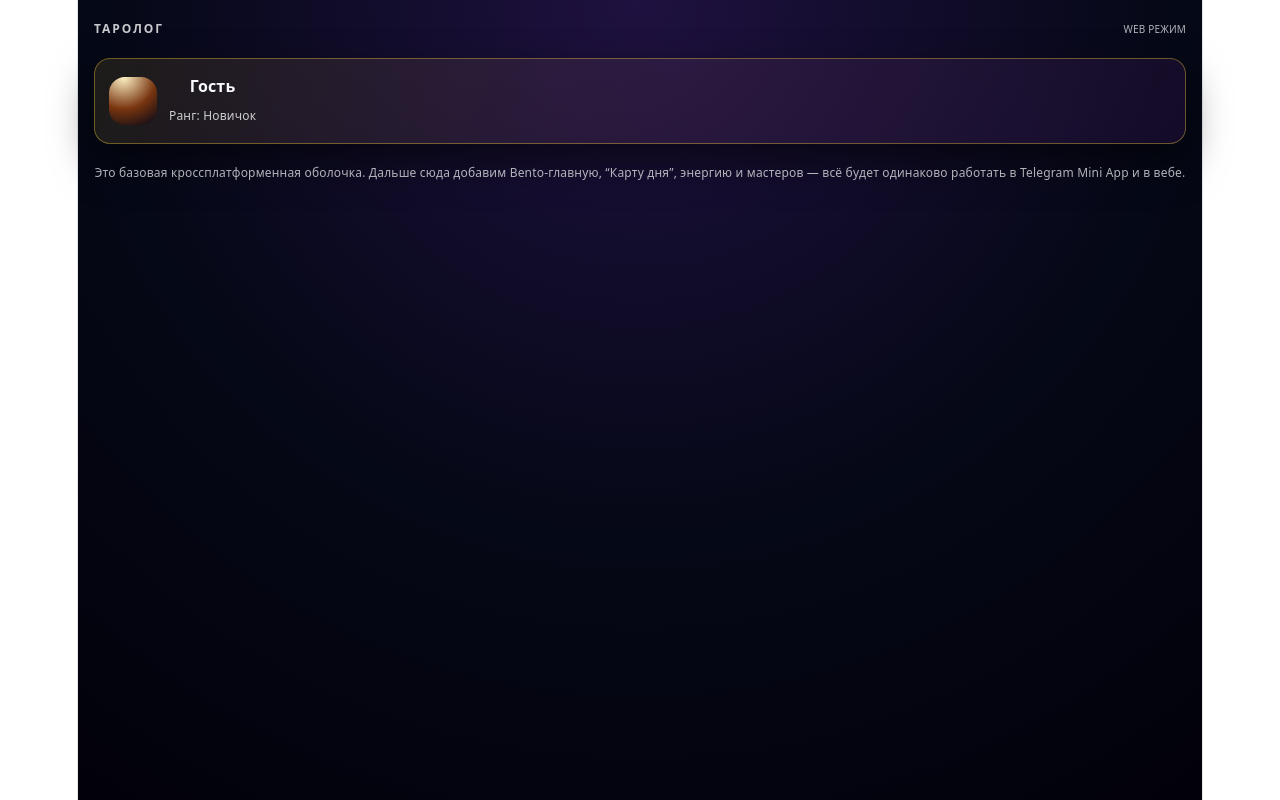
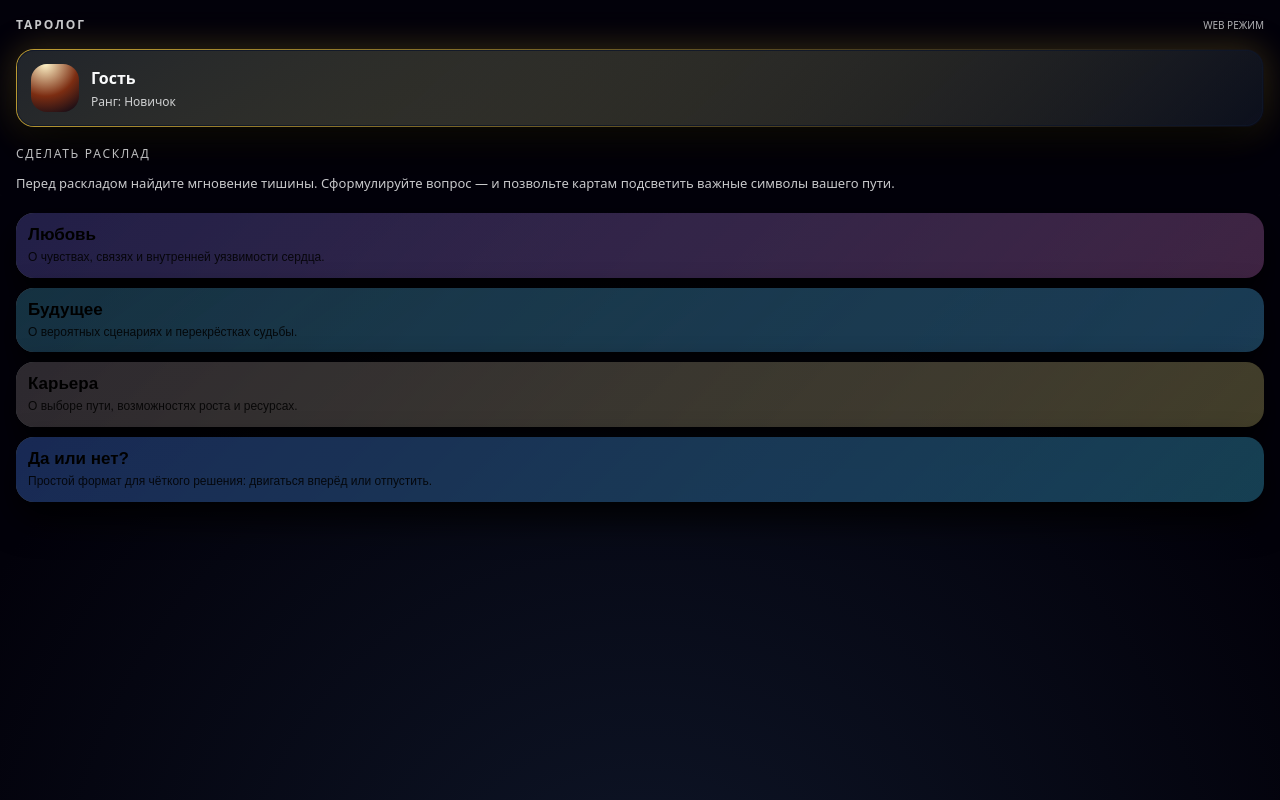
Before and after one commit to boroda4biz-sys/tar, a React (Vite) app: page / in a window 1280 px wide. Built offline with nearby package versions, Linux system fonts and the light colour scheme.

Commit message:
Add tarot-style home layout with spread options

```diff
--- a/src/App.tsx
+++ b/src/App.tsx
@@ -67,13 +67,39 @@ export default function App() {
         minHeight: '100vh',
         display: 'flex',
         flexDirection: 'column',
-        background: 'radial-gradient(circle at top, #1f1140 0, #050816 55%, #02010a 100%)',
+        background: '#060508',
         color: '#f9fafb',
-        padding: '16px',
+        padding: '16px 16px 20px',
         boxSizing: 'border-box',
         fontFamily: `system-ui, -apple-system, BlinkMacSystemFont, 'Segoe UI', sans-serif`,
+        position: 'relative',
+        overflow: 'hidden',
       }}
     >
+      {/* фоновые слои */}
+      <div
+        aria-hidden="true"
+        style={{
+          position: 'absolute',
+          inset: -80,
+          backgroundImage:
+            'radial-gradient(circle at 10% 20%, rgba(180,83,9,0.18) 0, transparent 55%), radial-gradient(circle at 80% 0, rgba(88,28,135,0.22) 0, transparent 55%)',
+          opacity: 0.9,
+        }}
+      />
+      <div
+        aria-hidden="true"
+        style={{
+          position: 'absolute',
+          inset: 0,
+          backgroundImage:
+            'radial-gradient(circle at 50% 120%, rgba(15,23,42,0.96), #02010a 65%)',
+          mixBlendMode: 'normal',
+          opacity: 1,
+        }}
+      />
+
+      <div style={{ position: 'relative', zIndex: 1, flex: 1, display: 'flex', flexDirection: 'column' }}>
         <header
           style={{
             display: 'flex',
@@ -110,11 +136,12 @@ export default function App() {
             alignItems: 'center',
             gap: 12,
             padding: 14,
-          borderRadius: 16,
+            borderRadius: 18,
             background:
-            'linear-gradient(135deg, rgba(212,175,55,0.12), rgba(88,28,135,0.18)) border-box',
-          border: '1px solid rgba(212,175,55,0.45)',
-          boxShadow: '0 18px 40px rgba(0,0,0,0.55)',
+              'linear-gradient(145deg, rgba(15,23,42,0.9), rgba(15,23,42,0.4)) padding-box, linear-gradient(135deg, rgba(212,175,55,0.9), rgba(55,65,81,0.15)) border-box',
+            border: '1px solid transparent',
+            boxShadow:
+              '0 22px 45px rgba(0,0,0,0.85), 0 0 35px rgba(212,175,55,0.3), inset 0 0 0 1px rgba(15,23,42,0.85)',
           }}
         >
           <div
@@ -122,7 +149,8 @@ export default function App() {
               width: 48,
               height: 48,
               borderRadius: 16,
-            background: 'radial-gradient(circle at 30% 0, #fef3c7 0, #78350f 55%, #020617 100%)',
+              background:
+                'radial-gradient(circle at 30% 0, #fef3c7 0, #7c2d12 55%, #020617 100%)',
               overflow: 'hidden',
               flexShrink: 0,
             }}
@@ -141,9 +169,85 @@ export default function App() {
           </div>
         </div>
 
-      <div style={{ marginTop: 16, fontSize: 12, opacity: 0.7 }}>
-        Это базовая кроссплатформенная оболочка. Дальше сюда добавим Bento‑главную, “Карту дня”,
-        энергию и мастеров — всё будет одинаково работать в Telegram Mini App и в вебе.
+        {/* блок раскладов */}
+        <div style={{ marginTop: 18, display: 'flex', flexDirection: 'column', gap: 12 }}>
+          <div style={{ fontSize: 12, letterSpacing: '0.14em', textTransform: 'uppercase', opacity: 0.75 }}>
+            Сделать расклад
+          </div>
+          <div style={{ fontSize: 13, opacity: 0.8, lineHeight: 1.45 }}>
+            Перед раскладом найдите мгновение тишины. Сформулируйте вопрос — и позвольте картам подсветить
+            важные символы вашего пути.
+          </div>
+
+          <div style={{ marginTop: 8, display: 'flex', flexDirection: 'column', gap: 10 }}>
+            {[
+              {
+                title: 'Любовь',
+                description: 'О чувствах, связях и внутренней уязвимости сердца.',
+                color: 'linear-gradient(135deg, #4c1d95, #ec4899)',
+              },
+              {
+                title: 'Будущее',
+                description: 'О вероятных сценариях и перекрёстках судьбы.',
+                color: 'linear-gradient(135deg, #0f766e, #38bdf8)',
+              },
+              {
+                title: 'Карьера',
+                description: 'О выборе пути, возможностях роста и ресурсах.',
+                color: 'linear-gradient(135deg, #854d0e, #facc15)',
+              },
+              {
+                title: 'Да или нет?',
+                description: 'Простой формат для чёткого решения: двигаться вперёд или отпустить.',
+                color: 'linear-gradient(135deg, #1d4ed8, #22d3ee)',
+              },
+            ].map((item) => (
+              <button
+                key={item.title}
+                style={{
+                  border: 'none',
+                  padding: 12,
+                  borderRadius: 18,
+                  textAlign: 'left',
+                  cursor: 'pointer',
+                  background:
+                    'linear-gradient(145deg, rgba(15,23,42,0.98), rgba(15,23,42,0.85)) padding-box, ' +
+                    'linear-gradient(135deg, rgba(148,163,184,0.7), rgba(15,23,42,0.2)) border-box',
+                  borderImageSlice: 1,
+                  borderImageSource:
+                    'linear-gradient(135deg, rgba(148,163,184,0.95), rgba(15,23,42,0.3))',
+                  boxShadow: '0 16px 35px rgba(0,0,0,0.95)',
+                  position: 'relative',
+                  overflow: 'hidden',
+                }}
+              >
+                <div
+                  style={{
+                    position: 'absolute',
+                    inset: 0,
+                    background: item.color,
+                    opacity: 0.22,
+                    mixBlendMode: 'screen',
+                  }}
+                />
+                <div
+                  style={{
+                    position: 'relative',
+                    zIndex: 1,
+                    display: 'flex',
+                    flexDirection: 'column',
+                    gap: 4,
+                  }}
+                >
+                  <div style={{ fontSize: 17, fontWeight: 600 }}>{item.title}</div>
+                  <div style={{ fontSize: 12, opacity: 0.85, lineHeight: 1.4 }}>
+                    {item.description}
+                  </div>
+                </div>
+              </button>
+            ))}
+          </div>
+        </div>
       </div>
     </div>
   )
--- a/src/style.css
+++ b/src/style.css
@@ -1,296 +1,3 @@
-:root {
-  --text: #6b6375;
-  --text-h: #08060d;
-  --bg: #fff;
-  --border: #e5e4e7;
-  --code-bg: #f4f3ec;
-  --accent: #aa3bff;
-  --accent-bg: rgba(170, 59, 255, 0.1);
-  --accent-border: rgba(170, 59, 255, 0.5);
-  --social-bg: rgba(244, 243, 236, 0.5);
-  --shadow:
-    rgba(0, 0, 0, 0.1) 0 10px 15px -3px, rgba(0, 0, 0, 0.05) 0 4px 6px -2px;
-
-  --sans: system-ui, 'Segoe UI', Roboto, sans-serif;
-  --heading: system-ui, 'Segoe UI', Roboto, sans-serif;
-  --mono: ui-monospace, Consolas, monospace;
-
-  font: 18px/145% var(--sans);
-  letter-spacing: 0.18px;
-  color-scheme: light dark;
-  color: var(--text);
-  background: var(--bg);
-  font-synthesis: none;
-  text-rendering: optimizeLegibility;
-  -webkit-font-smoothing: antialiased;
-  -moz-osx-font-smoothing: grayscale;
-
-  @media (max-width: 1024px) {
-    font-size: 16px;
-  }
-}
-
-@media (prefers-color-scheme: dark) {
-  :root {
-    --text: #9ca3af;
-    --text-h: #f3f4f6;
-    --bg: #16171d;
-    --border: #2e303a;
-    --code-bg: #1f2028;
-    --accent: #c084fc;
-    --accent-bg: rgba(192, 132, 252, 0.15);
-    --accent-border: rgba(192, 132, 252, 0.5);
-    --social-bg: rgba(47, 48, 58, 0.5);
-    --shadow:
-      rgba(0, 0, 0, 0.4) 0 10px 15px -3px, rgba(0, 0, 0, 0.25) 0 4px 6px -2px;
-  }
-
-  #social .button-icon {
-    filter: invert(1) brightness(2);
-  }
-}
-
 body {
   margin: 0;
 }
-
-h1,
-h2 {
-  font-family: var(--heading);
-  font-weight: 500;
-  color: var(--text-h);
-}
-
-h1 {
-  font-size: 56px;
-  letter-spacing: -1.68px;
-  margin: 32px 0;
-  @media (max-width: 1024px) {
-    font-size: 36px;
-    margin: 20px 0;
-  }
-}
-h2 {
-  font-size: 24px;
-  line-height: 118%;
-  letter-spacing: -0.24px;
-  margin: 0 0 8px;
-  @media (max-width: 1024px) {
-    font-size: 20px;
-  }
-}
-p {
-  margin: 0;
-}
-
-code,
-.counter {
-  font-family: var(--mono);
-  display: inline-flex;
-  border-radius: 4px;
-  color: var(--text-h);
-}
-
-code {
-  font-size: 15px;
-  line-height: 135%;
-  padding: 4px 8px;
-  background: var(--code-bg);
-}
-
-.counter {
-  font-size: 16px;
-  padding: 5px 10px;
-  border-radius: 5px;
-  color: var(--accent);
-  background: var(--accent-bg);
-  border: 2px solid transparent;
-  transition: border-color 0.3s;
-  margin-bottom: 24px;
-
-  &:hover {
-    border-color: var(--accent-border);
-  }
-  &:focus-visible {
-    outline: 2px solid var(--accent);
-    outline-offset: 2px;
-  }
-}
-
-.hero {
-  position: relative;
-
-  .base,
-  .framework,
-  .vite {
-    inset-inline: 0;
-    margin: 0 auto;
-  }
-
-  .base {
-    width: 170px;
-    position: relative;
-    z-index: 0;
-  }
-
-  .framework,
-  .vite {
-    position: absolute;
-  }
-
-  .framework {
-    z-index: 1;
-    top: 34px;
-    height: 28px;
-    transform: perspective(2000px) rotateZ(300deg) rotateX(44deg) rotateY(39deg)
-      scale(1.4);
-  }
-
-  .vite {
-    z-index: 0;
-    top: 107px;
-    height: 26px;
-    width: auto;
-    transform: perspective(2000px) rotateZ(300deg) rotateX(40deg) rotateY(39deg)
-      scale(0.8);
-  }
-}
-
-#app {
-  width: 1126px;
-  max-width: 100%;
-  margin: 0 auto;
-  text-align: center;
-  border-inline: 1px solid var(--border);
-  min-height: 100svh;
-  display: flex;
-  flex-direction: column;
-  box-sizing: border-box;
-}
-
-#center {
-  display: flex;
-  flex-direction: column;
-  gap: 25px;
-  place-content: center;
-  place-items: center;
-  flex-grow: 1;
-
-  @media (max-width: 1024px) {
-    padding: 32px 20px 24px;
-    gap: 18px;
-  }
-}
-
-#next-steps {
-  display: flex;
-  border-top: 1px solid var(--border);
-  text-align: left;
-
-  & > div {
-    flex: 1 1 0;
-    padding: 32px;
-    @media (max-width: 1024px) {
-      padding: 24px 20px;
-    }
-  }
-
-  .icon {
-    margin-bottom: 16px;
-    width: 22px;
-    height: 22px;
-  }
-
-  @media (max-width: 1024px) {
-    flex-direction: column;
-    text-align: center;
-  }
-}
-
-#docs {
-  border-right: 1px solid var(--border);
-
-  @media (max-width: 1024px) {
-    border-right: none;
-    border-bottom: 1px solid var(--border);
-  }
-}
-
-#next-steps ul {
-  list-style: none;
-  padding: 0;
-  display: flex;
-  gap: 8px;
-  margin: 32px 0 0;
-
-  .logo {
-    height: 18px;
-  }
-
-  a {
-    color: var(--text-h);
-    font-size: 16px;
-    border-radius: 6px;
-    background: var(--social-bg);
-    display: flex;
-    padding: 6px 12px;
-    align-items: center;
-    gap: 8px;
-    text-decoration: none;
-    transition: box-shadow 0.3s;
-
-    &:hover {
-      box-shadow: var(--shadow);
-    }
-    .button-icon {
-      height: 18px;
-      width: 18px;
-    }
-  }
-
-  @media (max-width: 1024px) {
-    margin-top: 20px;
-    flex-wrap: wrap;
-    justify-content: center;
-
-    li {
-      flex: 1 1 calc(50% - 8px);
-    }
-
-    a {
-      width: 100%;
-      justify-content: center;
-      box-sizing: border-box;
-    }
-  }
-}
-
-#spacer {
-  height: 88px;
-  border-top: 1px solid var(--border);
-  @media (max-width: 1024px) {
-    height: 48px;
-  }
-}
-
-.ticks {
-  position: relative;
-  width: 100%;
-
-  &::before,
-  &::after {
-    content: '';
-    position: absolute;
-    top: -4.5px;
-    border: 5px solid transparent;
-  }
-
-  &::before {
-    left: 0;
-    border-left-color: var(--border);
-  }
-  &::after {
-    right: 0;
-    border-right-color: var(--border);
-  }
-}
```
Lines whose indentation alone changed are shown as unchanged.
